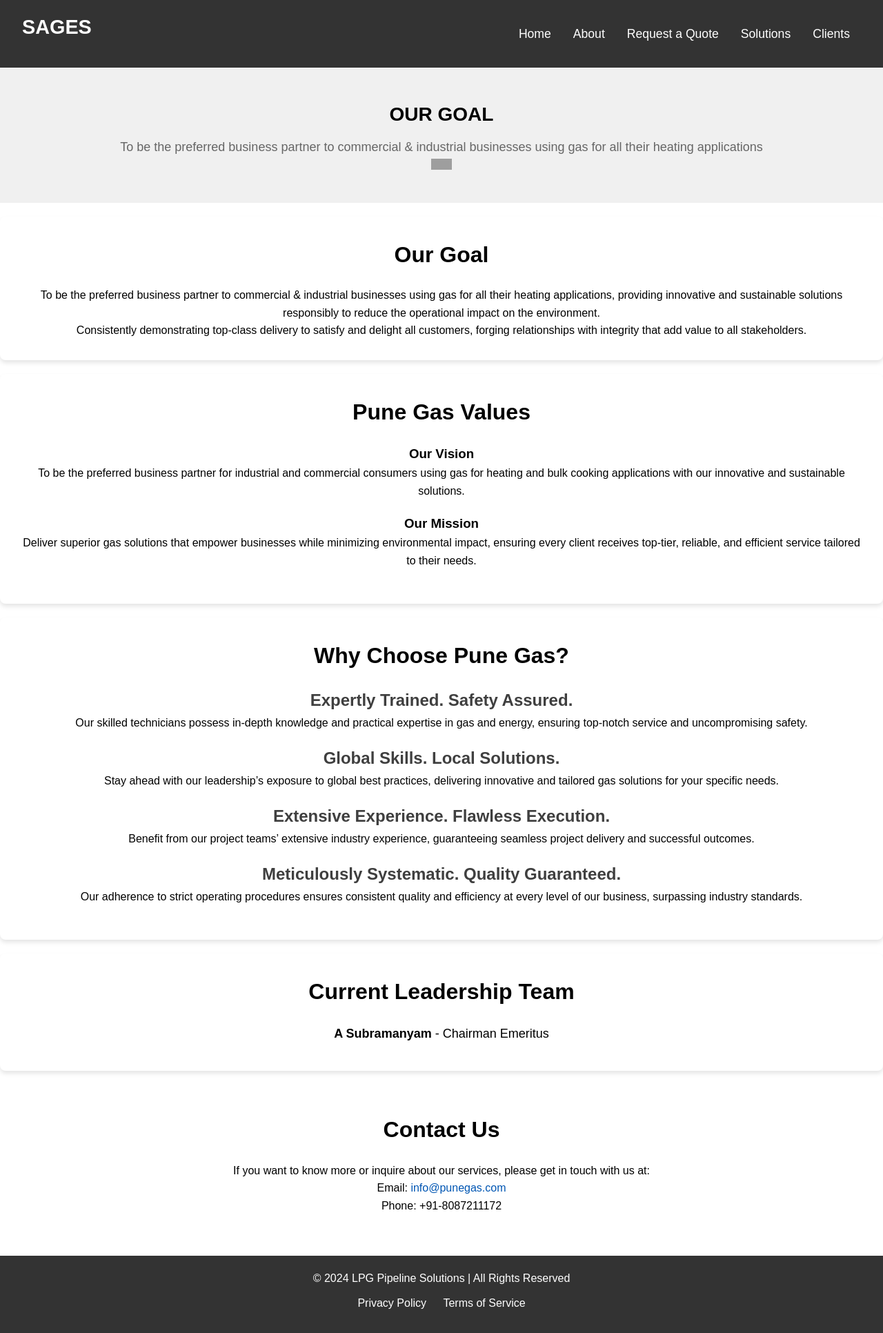
After one commit to AmudalaGirish/sages, a Django app: page /about/ in a window 1280 px wide. The commit adds this page. Shown: the whole page at 69% size. Run offline with Django 5.2, Linux system fonts and the light colour scheme; grey boxes are pictures that could not be loaded.

Commit message:
about page initial

```diff
--- /dev/null
+++ b/core/static/core/style.css
@@ -0,0 +1,250 @@
+/* Reset some default styles */
+* {
+    margin: 0;
+    padding: 0;
+    box-sizing: border-box;
+}
+
+body {
+    font-family: Arial, sans-serif;
+    line-height: 1.6;
+}
+
+header {
+    background: #333;
+    color: white;
+    padding: 1rem 0;
+    text-align: center;
+}
+
+header nav {
+    display: flex;
+    justify-content: space-between;
+    align-items: center;
+    padding: 0 2rem;
+}
+
+header nav .logo h2 {
+    font-size: 1.8rem;
+    font-weight: bold;
+}
+
+header nav .nav-links {
+    list-style: none;
+    display: flex;
+}
+
+header nav .nav-links li {
+    margin: 0 1rem;
+}
+
+header nav .nav-links a {
+    color: white;
+    text-decoration: none;
+    font-size: 1.1rem;
+}
+
+header nav .nav-links a:hover {
+    text-decoration: underline;
+}
+
+.hero {
+    background: url('{% static "hero-background.jpg" %}') center/cover no-repeat;
+    color: white;
+    padding: 100px 20px;
+    text-align: center;
+}
+
+.hero .hero-text h1 {
+    font-size: 3rem;
+    margin-bottom: 20px;
+}
+
+.hero .hero-text p {
+    font-size: 1.2rem;
+    margin-bottom: 20px;
+}
+
+.hero .btn {
+    background-color: #f26c4f;
+    padding: 12px 24px;
+    color: white;
+    text-decoration: none;
+    border-radius: 30px;
+    font-weight: bold;
+}
+
+.hero .btn:hover {
+    background-color: #d85a3f;
+}
+
+.section {
+    padding: 50px 20px;
+    text-align: center;
+}
+
+.section h2 {
+    font-size: 2rem;
+    margin-bottom: 20px;
+}
+
+.solutions-cards {
+    display: flex;
+    justify-content: space-around;
+    gap: 20px;
+}
+
+.card {
+    background: #f4f4f4;
+    padding: 20px;
+    border-radius: 8px;
+    width: 30%;
+    box-shadow: 0 4px 8px rgba(0, 0, 0, 0.1);
+}
+
+.card h3 {
+    font-size: 1.5rem;
+    margin-bottom: 10px;
+}
+
+.card p {
+    font-size: 1rem;
+    color: #555;
+}
+
+.clients-logos {
+    display: flex;
+    justify-content: space-around;
+    gap: 30px;
+}
+
+.clients-logos img {
+    width: 100px;
+    height: auto;
+}
+
+.testimonial {
+    background: #f9f9f9;
+    padding: 30px;
+    border-radius: 8px;
+    box-shadow: 0 4px 8px rgba(0, 0, 0, 0.1);
+}
+
+footer {
+    background: #333;
+    color: white;
+    padding: 20px;
+    text-align: center;
+}
+
+footer ul {
+    list-style: none;
+    padding: 10px 0;
+}
+
+footer ul li {
+    display: inline-block;
+    margin: 0 10px;
+}
+
+footer ul li a {
+    color: white;
+    text-decoration: none;
+}
+
+footer ul li a:hover {
+    text-decoration: underline;
+}
+
+/* Responsive Design */
+@media (max-width: 768px) {
+    .solutions-cards {
+        flex-direction: column;
+    }
+
+    .card {
+        width: 80%;
+        margin: 10px auto;
+    }
+
+    .clients-logos {
+        flex-direction: column;
+        align-items: center;
+    }
+
+    .clients-logos img {
+        margin-bottom: 20px;
+    }
+}
+
+.about-section {
+    background-color: #f0f0f0;
+    padding: 40px 0;
+    text-align: center;
+}
+
+.about-section h1 {
+    font-size: 36px;
+    font-weight: bold;
+    color: #333;
+}
+
+.about-section p {
+    font-size: 18px;
+    color: #666;
+}
+
+.section {
+    padding: 40px;
+    margin: 20px 0;
+}
+
+.goal, .values, .why-choose, .leadership {
+    background-color: #ffffff;
+    border-radius: 8px;
+    box-shadow: 0 4px 6px rgba(0, 0, 0, 0.1);
+    padding: 30px;
+}
+
+h2 {
+    font-size: 28px;
+    font-weight: bold;
+    margin-bottom: 20px;
+}
+
+.value-card, .reason {
+    margin-bottom: 20px;
+}
+
+.reason h3 {
+    font-size: 24px;
+    font-weight: bold;
+    color: #3f3f3f;
+}
+
+.clients-logos {
+    display: flex;
+    justify-content: space-around;
+    margin-top: 20px;
+}
+
+.clients-logos img {
+    max-width: 120px;
+    margin: 0 15px;
+}
+
+.team-list {
+    list-style: none;
+    padding: 0;
+    margin: 0;
+}
+
+.team-list li {
+    font-size: 18px;
+    margin-bottom: 10px;
+}
+
+.contact a {
+    color: #0056b3;
+    text-decoration: none;
+}
--- /dev/null
+++ b/core/templates/core/about.html
@@ -0,0 +1,70 @@
+{% extends "core/base.html" %}
+
+{% block title %}About Us - Sages{% endblock %}
+
+{% block content %}
+<div class="about-section">
+    <div class="fusion-column-wrapper fusion-flex-justify-content-flex-start fusion-content-layout-column" style="background-position: left top; background-repeat: no-repeat; background-size: cover; padding: 0px; min-height: 0px;">
+        <style type="text/css">@media only screen and (max-width:1024px) {.fusion-title.fusion-title-1{margin-top:10px!important;margin-bottom:15px!important;}}@media only screen and (max-width:640px) {.fusion-title.fusion-title-1{margin-top:10px!important;margin-bottom:10px!important;}}</style>
+        <div class="fusion-title title fusion-title-1 fusion-sep-none fusion-title-center fusion-title-text fusion-title-size-two fusion-border-below-title" style="margin-top:10px;margin-bottom:15px;">
+           <h2 class="title-heading-center fusion-responsive-typography-calculated" style="margin: 0px; --fontSize: 40; line-height: 1.3;" data-fontsize="40" data-lineheight="52px">OUR GOAL</h2>
+        </div>
+        <div class="fusion-text fusion-text-1" style="text-align:center;transform:translate3d(0,0,0);">
+           <p>To be the preferred business partner to commercial &amp; industrial businesses using gas for all their heating applications</p>
+        </div>
+        <div style="text-align:center;"><span class=" fusion-imageframe imageframe-none imageframe-3 hover-type-none" style="margin-bottom:20px;"><img decoding="async" width="30" height="16" src="https://punegas.com/wp-content/uploads/2022/10/divide.png" class="img-responsive wp-image-2454"></span></div>
+     </div>
+</div>
+
+<section class="goal section">
+    <h2>Our Goal</h2>
+    <p>To be the preferred business partner to commercial & industrial businesses using gas for all their heating applications, providing innovative and sustainable solutions responsibly to reduce the operational impact on the environment.</p>
+    <p>Consistently demonstrating top-class delivery to satisfy and delight all customers, forging relationships with integrity that add value to all stakeholders.</p>
+</section>
+
+<section class="values section">
+    <h2>Pune Gas Values</h2>
+    <div class="value-card">
+        <h3>Our Vision</h3>
+        <p>To be the preferred business partner for industrial and commercial consumers using gas for heating and bulk cooking applications with our innovative and sustainable solutions.</p>
+    </div>
+    <div class="value-card">
+        <h3>Our Mission</h3>
+        <p>Deliver superior gas solutions that empower businesses while minimizing environmental impact, ensuring every client receives top-tier, reliable, and efficient service tailored to their needs.</p>
+    </div>
+</section>
+
+<section class="why-choose section">
+    <h2>Why Choose Pune Gas?</h2>
+    <div class="reason">
+        <h3>Expertly Trained. Safety Assured.</h3>
+        <p>Our skilled technicians possess in-depth knowledge and practical expertise in gas and energy, ensuring top-notch service and uncompromising safety.</p>
+    </div>
+    <div class="reason">
+        <h3>Global Skills. Local Solutions.</h3>
+        <p>Stay ahead with our leadership’s exposure to global best practices, delivering innovative and tailored gas solutions for your specific needs.</p>
+    </div>
+    <div class="reason">
+        <h3>Extensive Experience. Flawless Execution.</h3>
+        <p>Benefit from our project teams’ extensive industry experience, guaranteeing seamless project delivery and successful outcomes.</p>
+    </div>
+    <div class="reason">
+        <h3>Meticulously Systematic. Quality Guaranteed.</h3>
+        <p>Our adherence to strict operating procedures ensures consistent quality and efficiency at every level of our business, surpassing industry standards.</p>
+    </div>
+</section>
+
+<section class="leadership section">
+    <h2>Current Leadership Team</h2>
+    <ul class="team-list">
+        <li><strong>A Subramanyam</strong> - Chairman Emeritus</li>
+    </ul>
+</section>
+
+<section class="contact section">
+    <h2>Contact Us</h2>
+    <p>If you want to know more or inquire about our services, please get in touch with us at:</p>
+    <p>Email: <a href="mailto:info@punegas.com">info@punegas.com</a></p>
+    <p>Phone: +91-8087211172</p>
+</section>
+{% endblock %}
--- a/core/templates/core/base.html
+++ b/core/templates/core/base.html
@@ -4,13 +4,23 @@
 <head>
     <meta charset="UTF-8">
     <meta name="viewport" content="width=device-width, initial-scale=1.0">
-    <title>{% block title %}LPG Pipeline Solutions{% endblock %}</title>
-    <link rel="stylesheet" href="{% static 'styles.css' %}">
+    <title>{% block title %}Sages{% endblock %}</title>
+    <link rel="stylesheet" href="{% static 'core/style.css' %}">
 </head>
 <body>
     <header>
         <nav>
-            <!-- Your navigation bar here -->
+            <div class="logo">
+                <h2>SAGES</h2>
+            </div>
+            <ul class="nav-links">
+                <li><a href="">Home</a></li>
+                <li><a href="{% url 'about' %}">About</a></li>
+                <li><a href="{% url 'enquiry' %}">Request a Quote</a></li>
+                <li><a href="#solutions">Solutions</a></li>
+                <li><a href="#clients">Clients</a></li>
+
+            </ul>
         </nav>
     </header>
 
@@ -19,7 +29,11 @@
     </main>
 
     <footer>
-        <!-- Your footer here -->
+        <p>&copy; 2024 LPG Pipeline Solutions | All Rights Reserved</p>
+        <ul>
+            <li><a href="#">Privacy Policy</a></li>
+            <li><a href="#">Terms of Service</a></li>
+        </ul>
     </footer>
 </body>
 </html>
--- a/core/urls.py
+++ b/core/urls.py
@@ -3,4 +3,6 @@ from . import views
 
 urlpatterns = [
     path('', views.homepage, name='homepage'),
+    path('about/', views.about, name='about'),
+
 ]
--- a/core/views.py
+++ b/core/views.py
@@ -2,3 +2,6 @@ from django.shortcuts import render
 
 def homepage(request):
     return render(request, 'core/home.html')
+
+def about(request):
+    return render(request, 'core/about.html')
--- a/enquiries/urls.py
+++ b/enquiries/urls.py
@@ -2,5 +2,6 @@ from django.urls import path
 from . import views
 
 urlpatterns = [
-    path('enquiry/', views.enquiry, name='enquiry'),
+    path('', views.enquiry, name='enquiry'),
+
 ]
--- a/sages/urls.py
+++ b/sages/urls.py
@@ -16,9 +16,15 @@ Including another URLconf
 """
 from django.contrib import admin
 from django.urls import path, include
+from django.conf import settings
+from django.conf.urls.static import static
 
 urlpatterns = [
     path('admin/', admin.site.urls),
     path('', include('core.urls')),
-    path('', include('enquiries.urls')),
+    path('enquiry/', include('enquiries.urls')),
 ]
+
+# Serve static files during development (not needed for production if you're using a web server like Nginx)
+if settings.DEBUG:
+    urlpatterns += static(settings.STATIC_URL, document_root=settings.STATIC_ROOT)
```
Also changed, not shown: core/templates/core/home.html (+29 -21 lines), sages/settings.py (+15 -0 lines), core/static/core/client1-logo.png (added), core/static/core/client2-logo.png (added), core/static/core/client3-logo.png (added), core/templates/core/enquiry.html (added).
